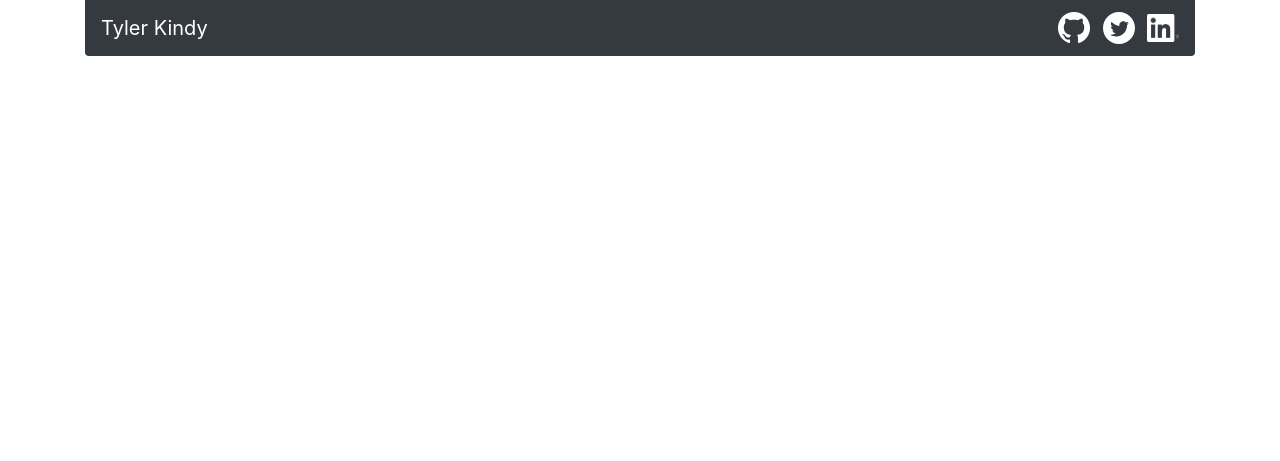
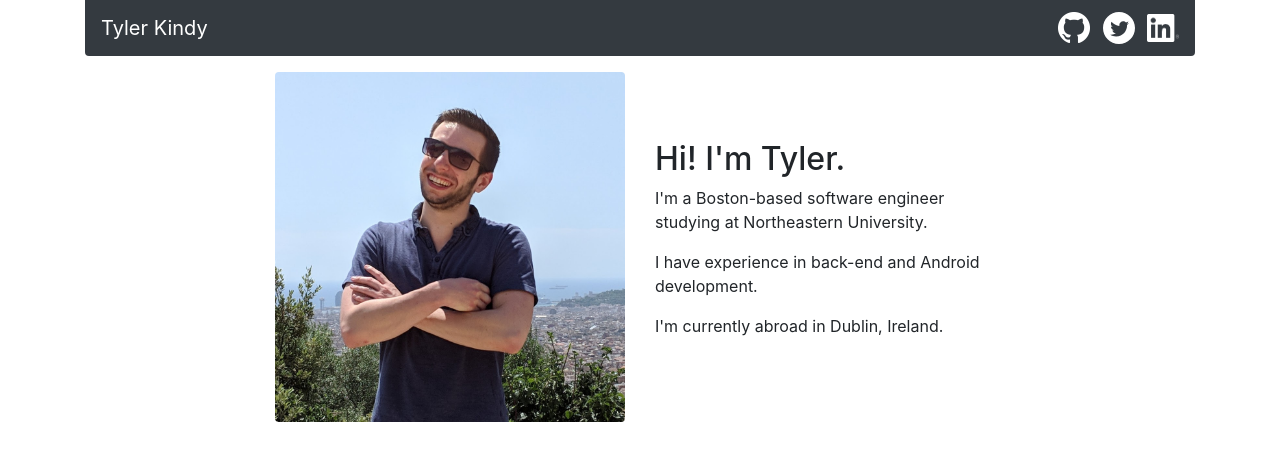
Before and after one commit to tkindy/website, a Jekyll site: the page built from index.html, in a window 1280 px wide. Shown: the top 461 px of the page. Built offline with Jekyll 4.4.1, drawn with Linux system fonts in a browser that asks for light colours.

Commit message:
Add homepage content

```diff
--- a/index.html
+++ b/index.html
@@ -2,3 +2,15 @@
 layout: default
 title: Tyler Kindy
 ---
+
+<div class="row align-items-center justify-content-center mt-3">
+  <div class="col-sm-4">
+    <img src="/images/tyler.jpg" class="img-fluid rounded" alt="Tyler">
+  </div>
+  <div class="col-sm-4">
+    <h2>Hi! I'm Tyler.</h2>
+    <p>I'm a Boston-based software engineer studying at Northeastern University.</p>
+    <p>I have experience in back-end and Android development.</p>
+    <p>I'm currently abroad in Dublin, Ireland.</p>
+  </div>
+</div>
```
Also changed, not shown: images/tyler.jpg (added).
